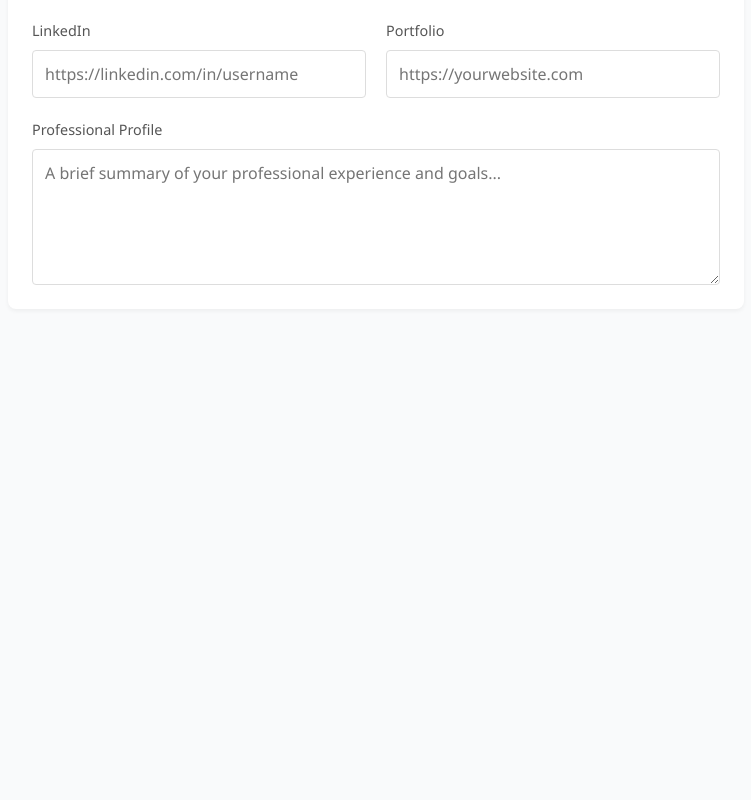
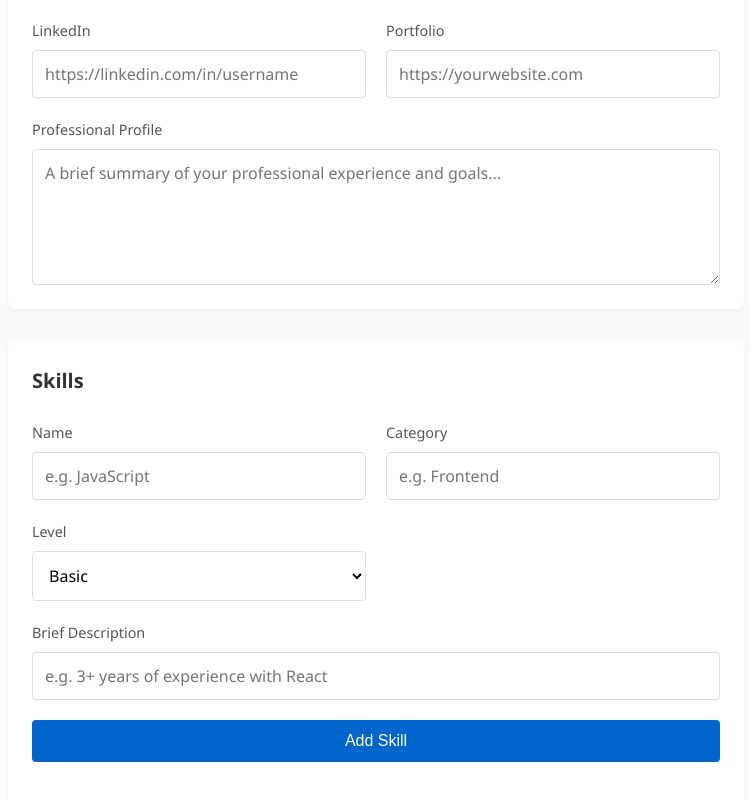
Before and after one commit to UrielOrtizv1000/devprofile-cv-generator, a React (Vite) app: page /editor in a window 1280 px wide. Shown: the part 674-1474 px from the top of the page, without its empty margins (264-1015 px from the left). Before the commit the page ends 1079 px from the top, so only its background shows below. Built offline with nearby package versions, Linux system fonts and the light colour scheme.

Commit message:
feat: add skills CRUD form with validation
Signed-off-by: Azael Fajardo <azfajardo69@gmail.com>

```diff
--- /dev/null
+++ b/src/components/forms/SkillsForm.css
@@ -0,0 +1,157 @@
+.skills-form-container {
+  background-color: #ffffff;
+  padding: 1.5rem;
+  border-radius: 8px;
+  box-shadow: 0 2px 4px rgba(0, 0, 0, 0.05);
+  margin-bottom: 2rem;
+}
+
+.skills-form-container h3 {
+  margin-top: 0;
+  margin-bottom: 1.5rem;
+  color: #333;
+  font-size: 1.25rem;
+}
+
+.skill-form {
+  display: grid;
+  grid-template-columns: 1fr 1fr;
+  gap: 1.25rem;
+  margin-bottom: 1.5rem;
+}
+
+.skill-form .form-group {
+  display: flex;
+  flex-direction: column;
+}
+
+.skill-form .form-group.full-width {
+  grid-column: 1 / -1;
+}
+
+.skill-form .form-group label {
+  margin-bottom: 0.5rem;
+  font-weight: 500;
+  color: #555;
+  font-size: 0.9rem;
+}
+
+.skill-form .form-group input,
+.skill-form .form-group select {
+  padding: 0.75rem;
+  border: 1px solid #ddd;
+  border-radius: 4px;
+  font-size: 1rem;
+  transition: border-color 0.2s ease;
+  font-family: inherit;
+  background-color: #fff;
+}
+
+.skill-form .form-group input:focus,
+.skill-form .form-group select:focus {
+  outline: none;
+  border-color: #0066cc;
+  box-shadow: 0 0 0 2px rgba(0, 102, 204, 0.1);
+}
+
+.btn-add {
+  grid-column: 1 / -1;
+  padding: 0.75rem;
+  background-color: #0066cc;
+  color: white;
+  border: none;
+  border-radius: 4px;
+  font-size: 1rem;
+  cursor: pointer;
+  transition: background-color 0.2s;
+  font-weight: 500;
+}
+
+.btn-add:hover {
+  background-color: #0052a3;
+}
+
+.skills-list {
+  display: flex;
+  flex-direction: column;
+  gap: 1rem;
+}
+
+.skill-item {
+  border: 1px solid #eee;
+  padding: 1rem;
+  border-radius: 4px;
+  display: flex;
+  justify-content: space-between;
+  align-items: center;
+  background-color: #fafafa;
+}
+
+.skill-info h4 {
+  margin: 0 0 0.25rem 0;
+  color: #333;
+  font-size: 1.1rem;
+}
+
+.skill-info p {
+  margin: 0;
+  font-size: 0.9rem;
+  color: #666;
+}
+
+.skill-badge {
+  display: inline-block;
+  padding: 0.25rem 0.5rem;
+  background-color: #e0f2fe;
+  color: #0284c7;
+  border-radius: 4px;
+  font-size: 0.8rem;
+  margin-top: 0.5rem;
+  font-weight: 500;
+}
+
+.skill-actions {
+  display: flex;
+  gap: 0.5rem;
+}
+
+.btn-edit, .btn-delete {
+  padding: 0.5rem 0.75rem;
+  border: none;
+  border-radius: 4px;
+  cursor: pointer;
+  font-size: 0.9rem;
+  font-weight: 500;
+  transition: background-color 0.2s;
+}
+
+.btn-edit {
+  background-color: #f3f4f6;
+  color: #374151;
+}
+
+.btn-edit:hover {
+  background-color: #e5e7eb;
+}
+
+.btn-delete {
+  background-color: #fee2e2;
+  color: #ef4444;
+}
+
+.btn-delete:hover {
+  background-color: #fca5a5;
+}
+
+.error-message {
+  color: #d32f2f;
+  font-size: 0.9rem;
+  grid-column: 1 / -1;
+  margin-bottom: 0.5rem;
+}
+
+@media (max-width: 768px) {
+  .skill-form {
+    grid-template-columns: 1fr;
+  }
+}
--- /dev/null
+++ b/src/components/forms/SkillsForm.jsx
@@ -0,0 +1,199 @@
+import { useState } from 'react';
+import { useCV } from '../../context/CVContext';
+import './SkillsForm.css';
+
+const validLevels = ['Basic', 'Intermediate', 'Advanced', 'Expert'];
+
+function SkillsForm() {
+  const { cvData, updateCVData } = useCV();
+  const skills = cvData.skills || [];
+
+  const [formData, setFormData] = useState({
+    name: '',
+    category: '',
+    level: 'Basic',
+    description: ''
+  });
+
+  const [editingIndex, setEditingIndex] = useState(-1);
+  const [error, setError] = useState('');
+
+  const handleChange = (e) => {
+    const { name, value } = e.target;
+    setFormData((prev) => ({
+      ...prev,
+      [name]: value
+    }));
+    setError('');
+  };
+
+  const handleSubmit = (e) => {
+    e.preventDefault();
+
+    // basic validation
+    if (!formData.name.trim() || !formData.category.trim()) {
+      setError('Name and category are required.');
+      return;
+    }
+
+    if (!validLevels.includes(formData.level)) {
+      setError('Invalid skill level.');
+      return;
+    }
+
+    // check duplicates ignoring case
+    const isDuplicate = skills.some(
+      (skill, index) =>
+        skill.name.toLowerCase() === formData.name.trim().toLowerCase() &&
+        index !== editingIndex
+    );
+
+    if (isDuplicate) {
+      setError('Skill already exists.');
+      return;
+    }
+
+    let newSkills = [...skills];
+    const skillToSave = {
+      ...formData,
+      name: formData.name.trim(),
+      category: formData.category.trim(),
+      description: formData.description.trim()
+    };
+
+    if (editingIndex >= 0) {
+      newSkills[editingIndex] = skillToSave;
+      setEditingIndex(-1);
+    } else {
+      newSkills.push(skillToSave);
+    }
+
+    updateCVData('skills', newSkills);
+
+    // reset form
+    setFormData({
+      name: '',
+      category: '',
+      level: 'Basic',
+      description: ''
+    });
+  };
+
+  const handleEdit = (index) => {
+    setFormData(skills[index]);
+    setEditingIndex(index);
+    setError('');
+  };
+
+  const handleDelete = (index) => {
+    const newSkills = skills.filter((_, i) => i !== index);
+    updateCVData('skills', newSkills);
+
+    // reset if deleting the one being edited
+    if (editingIndex === index) {
+      setFormData({
+        name: '',
+        category: '',
+        level: 'Basic',
+        description: ''
+      });
+      setEditingIndex(-1);
+    } else if (editingIndex > index) {
+      setEditingIndex(editingIndex - 1);
+    }
+  };
+
+  return (
+    <div className="skills-form-container">
+      <h3>Skills</h3>
+
+      <form onSubmit={handleSubmit} className="skill-form">
+        <div className="form-group">
+          <label htmlFor="skill-name">Name</label>
+          <input
+            type="text"
+            id="skill-name"
+            name="name"
+            value={formData.name}
+            onChange={handleChange}
+            placeholder="e.g. JavaScript"
+          />
+        </div>
+
+        <div className="form-group">
+          <label htmlFor="skill-category">Category</label>
+          <input
+            type="text"
+            id="skill-category"
+            name="category"
+            value={formData.category}
+            onChange={handleChange}
+            placeholder="e.g. Frontend"
+          />
+        </div>
+
+        <div className="form-group">
+          <label htmlFor="skill-level">Level</label>
+          <select
+            id="skill-level"
+            name="level"
+            value={formData.level}
+            onChange={handleChange}
+          >
+            {validLevels.map(level => (
+              <option key={level} value={level}>{level}</option>
+            ))}
+          </select>
+        </div>
+
+        <div className="form-group full-width">
+          <label htmlFor="skill-description">Brief Description</label>
+          <input
+            type="text"
+            id="skill-description"
+            name="description"
+            value={formData.description}
+            onChange={handleChange}
+            placeholder="e.g. 3+ years of experience with React"
+          />
+        </div>
+
+        {error && <p className="error-message">{error}</p>}
+
+        <button type="submit" className="btn-add">
+          {editingIndex >= 0 ? 'Update Skill' : 'Add Skill'}
+        </button>
+      </form>
+
+      <div className="skills-list">
+        {skills.map((skill, index) => (
+          <div key={index} className="skill-item">
+            <div className="skill-info">
+              <h4>{skill.name}</h4>
+              <p>{skill.category} {skill.description && `- ${skill.description}`}</p>
+              <span className="skill-badge">{skill.level}</span>
+            </div>
+            <div className="skill-actions">
+              <button
+                type="button"
+                className="btn-edit"
+                onClick={() => handleEdit(index)}
+              >
+                Edit
+              </button>
+              <button
+                type="button"
+                className="btn-delete"
+                onClick={() => handleDelete(index)}
+              >
+                Delete
+              </button>
+            </div>
+          </div>
+        ))}
+      </div>
+    </div>
+  );
+}
+
+export default SkillsForm;
--- a/src/pages/Editor.jsx
+++ b/src/pages/Editor.jsx
@@ -1,4 +1,5 @@
 import PersonalDetailsForm from '../components/forms/PersonalDetailsForm';
+import SkillsForm from '../components/forms/SkillsForm';
 
 function Editor() {
   return (
@@ -7,6 +8,7 @@ function Editor() {
       <p>Fill in your details below to update your CV.</p>
 
       <PersonalDetailsForm />
+      <SkillsForm />
 
     </section>
   )
```
